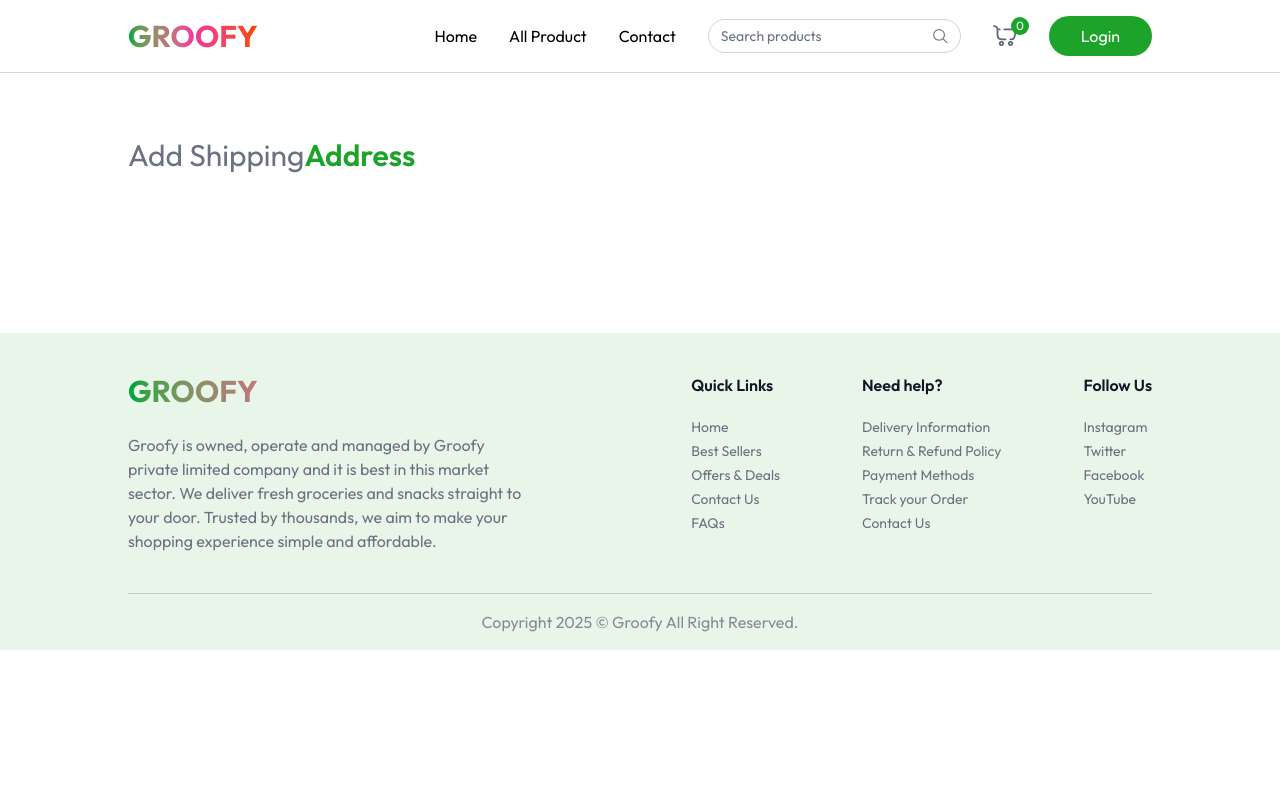
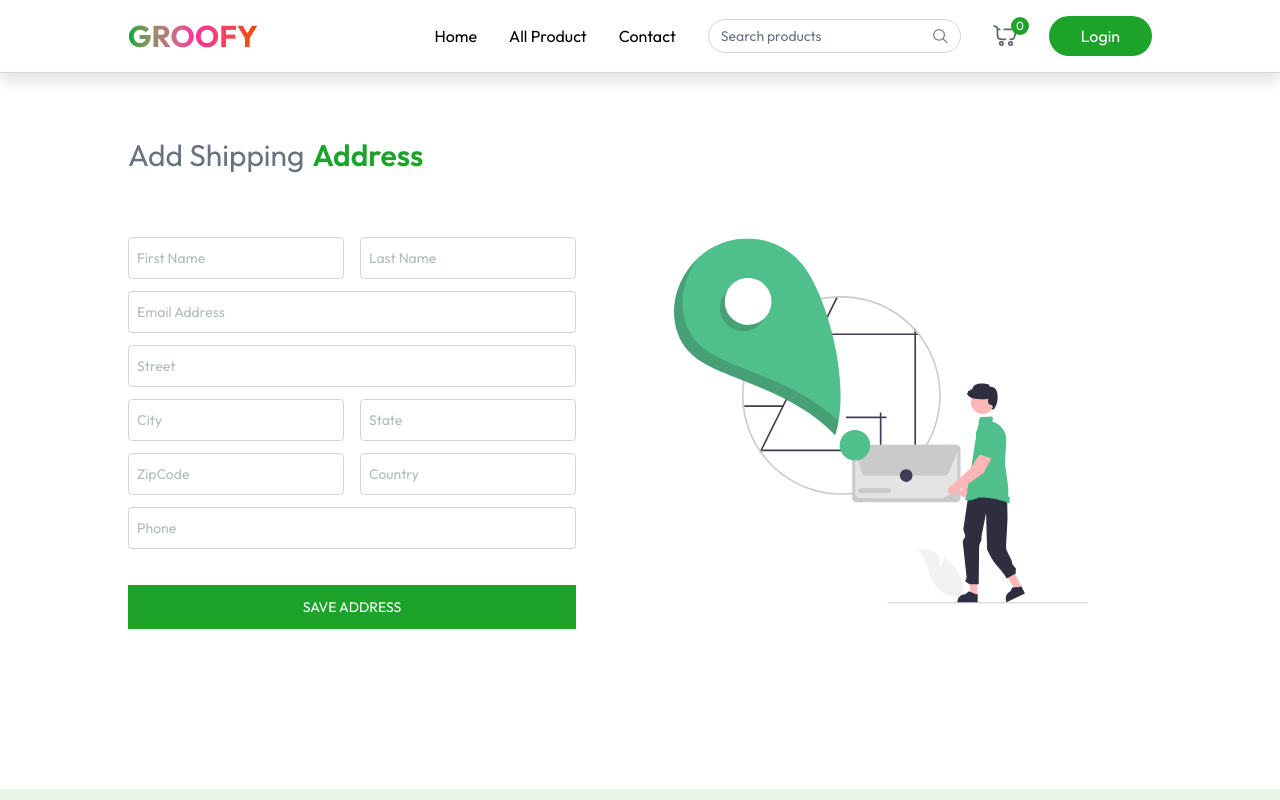
Before and after one commit to adarsh206/grocery-delivery-app, a React (Vite) app in the folder frontend/: page /add-address in a window 1280 px wide. Shown: the top 800 px of the page. Built offline with nearby package versions, Linux system fonts and the light colour scheme.

Commit message:
AddAddress Page Completed

```diff
--- a/frontend/src/App.jsx
+++ b/frontend/src/App.jsx
@@ -11,6 +11,7 @@ import ProductCategory from './pages/ProductCategory'
 import ProductDetails from './pages/ProductDetails'
 import Cart from './pages/Cart'
 import AddAddress from './pages/AddAddress'
+import MyOrders from './pages/MyOrders'
 
 const App = () => {
   const isSellerPath = useLocation().pathname.includes("seller");
@@ -30,6 +31,7 @@ const App = () => {
           <Route path="/products/:category/:id" element={<ProductDetails />}/>
           <Route path="/cart" element={<Cart />}/>
           <Route path="/add-address" element={<AddAddress />}/>
+          <Route path="/my-orders" element={<MyOrders />}/>
         </Routes>
       </div>
       {!isSellerPath && <Footer />}
--- a/frontend/src/components/Navbar.jsx
+++ b/frontend/src/components/Navbar.jsx
@@ -20,7 +20,8 @@ if(searchQuery.length > 0){
 
 
   return (
-    <nav className="flex items-center justify-between px-6 md:px-16 lg:px-24 xl:px-32 py-4 border-b border-gray-300 bg-white relative transition-all">
+    <nav className="flex items-center justify-between px-6 md:px-16 lg:px-24 xl:px-32 py-4 border-b border-gray-300 bg-white
+    relative transition-all sticky top-0 z-50 drop-shadow-xl">
       <NavLink to="/" onClick={() => setOpen(false)}>
         <h1 className="font-bold md:text-3xl sm:text-2xl bg-gradient-to-r from-green-600 via-pink-500 to-orange-600 bg-clip-text text-transparent">
           GROOFY
@@ -29,9 +30,9 @@ if(searchQuery.length > 0){
 
       {/* Desktop Menu */}
       <div className="hidden sm:flex items-center gap-8">
-        <NavLink to="/">Home</NavLink>
-        <NavLink to="/products">All Product</NavLink>
-        <NavLink to="/">Contact</NavLink>
+        <NavLink to="/" className="focus:underline focus:text-primary">Home</NavLink>
+        <NavLink to="/products" className="focus:underline focus:text-primary">All Product</NavLink>
+        <NavLink to="/" className="focus:underline focus:text-primary">Contact</NavLink>
 
         <div className="hidden lg:flex items-center text-sm gap-2 border border-gray-300 px-3 rounded-full">
           <input onChange={(e) => setSearchQuery(e.target.value)}
--- a/frontend/src/pages/AddAddress.jsx
+++ b/frontend/src/pages/AddAddress.jsx
@@ -1,14 +1,86 @@
 import React from 'react'
+import { assets } from '../assets/assets'
 
 // Input Field Component
-const inputField = (() => (
-    <input type='text'/>
-))
+const InputField = ({type, placeholder, name, handleChange, address}) => (
+    <input className='w-full px-2 py-2.5 border border-gray-500/30 rounded outline-none text-gray-500
+     focus:border-primary transition focus:shadow-2xl focus: shadow-green-500'
+    type={type}
+    placeholder={placeholder}
+    onChange={handleChange}
+    name={name}
+    value={address[name]}
+    required
+    />
+)
 const AddAddress = () => {
+
+  const [address, setAddress] = React.useState({
+    firstName: '',
+    lastName: '',
+    email: '',
+    street: '',
+    city: '',
+    state: '',
+    zipcode: '',
+    country: '',
+    phone: ''
+  })
+
+  const handleChange = (e) => {
+    const { name, value } = e.target;
+    setAddress((prevAddress) => ({
+      ...prevAddress,
+      [name]: value
+    }))
+  }
+
+  const onSubmitHandler = (e) => {
+    e.preventDefault();
+  }
+
   return (
     <div className='mt-16 pb-16'>
         <p className='text-2xl md:text-3xl text-gray-500'>Add Shipping
-        <span className='font-semibold text-primary'>Address</span></p>
+        <span className='font-semibold text-primary pl-2'>Address</span></p>
+        <div className='flex flex-col-reverse md:flex-row justify-between mt-10'>
+          <div className='flex-1 max-w-md'>
+            <form onSubmit={onSubmitHandler} className='space-y-3 mt-6 text-sm'>
+
+              <div className='grid grid-cols-2 gap-4'>
+                <InputField handleChange={handleChange} address={address}
+                name='firstName' type="text" placeholder="First Name"/>
+                <InputField handleChange={handleChange} address={address}
+                name='lastName' type="text" placeholder="Last Name"/>
+              </div>
+
+              <InputField handleChange={handleChange} address={address}
+                name='email' type="email" placeholder="Email Address"/>
+              <InputField handleChange={handleChange} address={address}
+                name='street' type="text" placeholder="Street"/>
+
+                <div className='grid grid-cols-2 gap-4'>
+                  <InputField handleChange={handleChange} address={address}
+                name='city' type="text" placeholder="City"/>
+                <InputField handleChange={handleChange} address={address}
+                name='state' type="text" placeholder="State"/>
+                </div>
+
+                 <div className='grid grid-cols-2 gap-4'>
+                  <InputField handleChange={handleChange} address={address}
+                name='zipcode' type="number" placeholder="ZipCode"/>
+                <InputField handleChange={handleChange} address={address}
+                name='country' type="text" placeholder="Country"/>
+                </div>
+                  <InputField handleChange={handleChange} address={address}
+                name='phone' type="text" placeholder="Phone"/>
+
+                <button className='w-full mt-6 bg-primary text-white py-3 hover:bg-primary-dull transition
+                cursor-pointer uppercase'>Save Address</button>
+            </form>
+          </div>
+          <img className='md:mr-16 mb -16 md:mt-0' src={assets.add_address_iamge} alt='Add Address'/>
+        </div>
     </div>
   )
 }
--- /dev/null
+++ b/frontend/src/pages/MyOrders.jsx
@@ -0,0 +1,11 @@
+import React from 'react'
+
+const MyOrders = () => {
+  return (
+    <div>
+        <p>My Orders</p>
+    </div>
+  )
+}
+
+export default MyOrders
```
Also changed, not shown: frontend/src/context/AppContext.jsx (line endings or trailing spaces).
